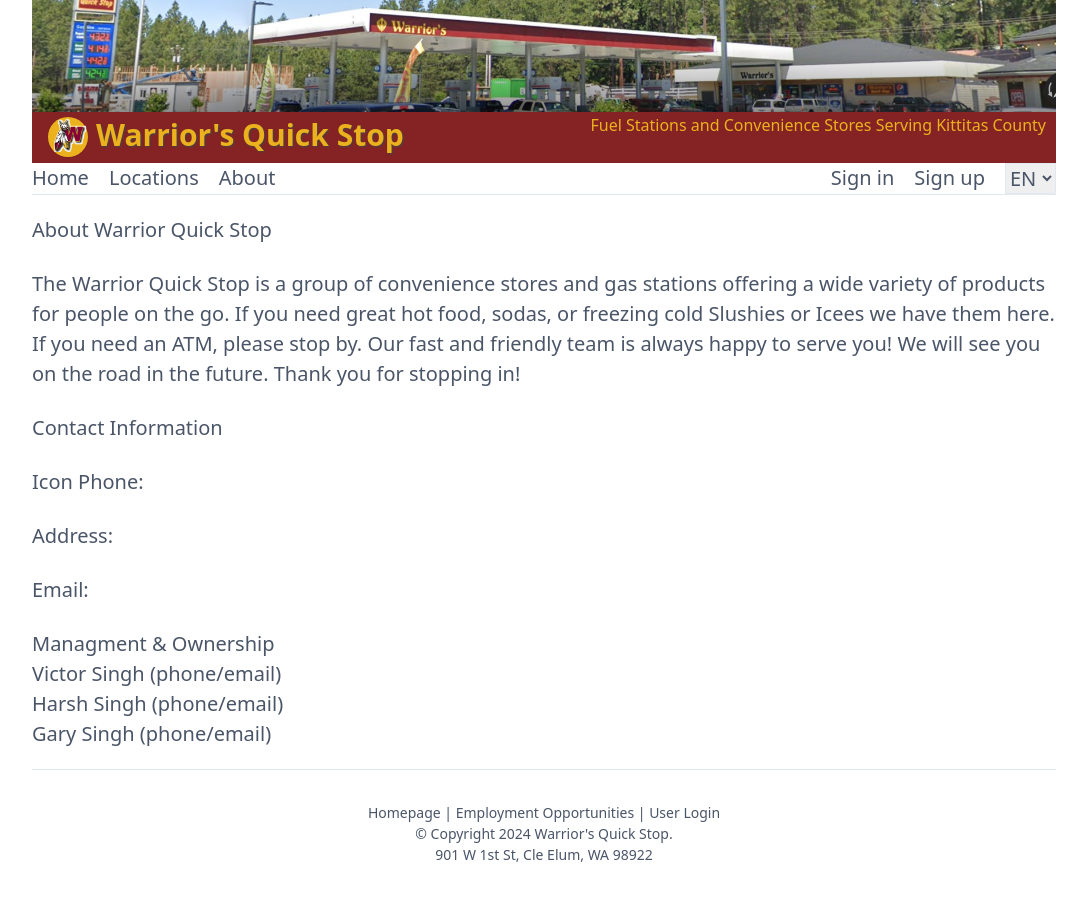
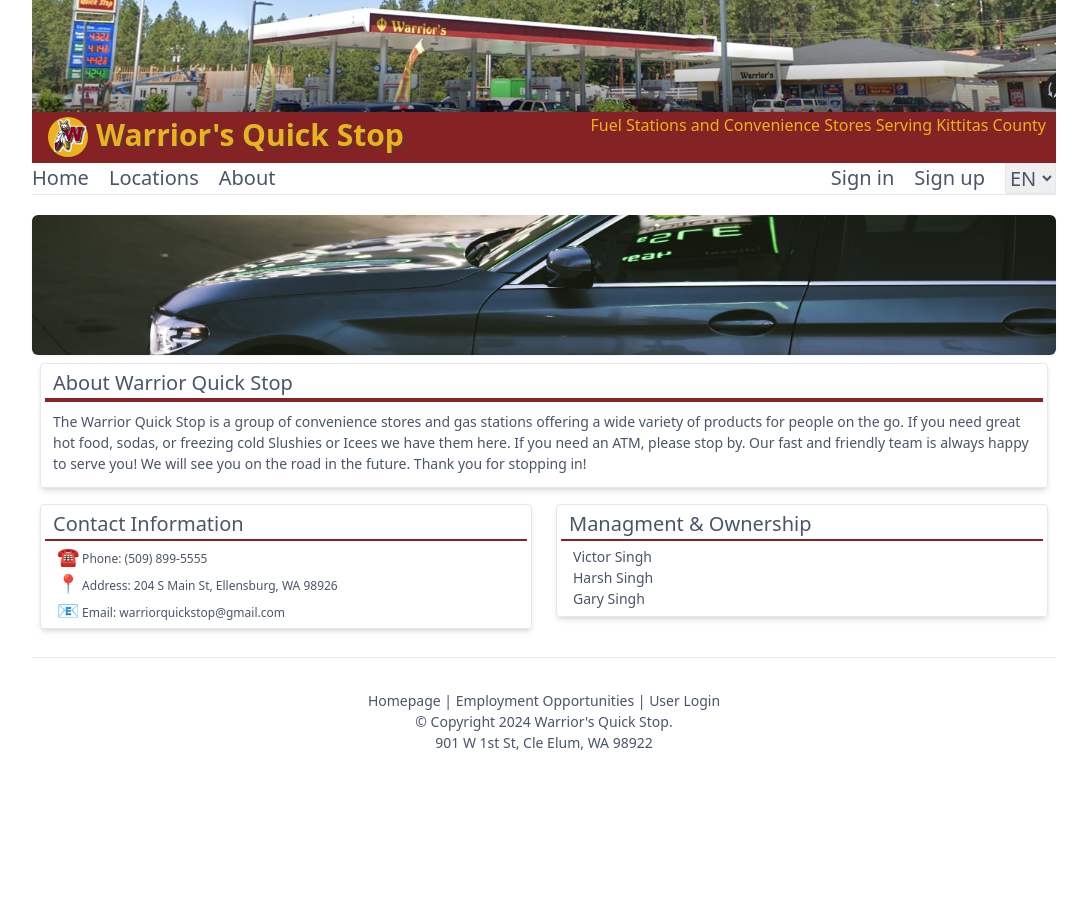
Before and after one commit to PatrickMurphyDev/Warrior, a Next.js app: page /en/about in a window 1280 px wide. Shown: the whole page, without its empty margins (96-1183 px from the left). After the commit the page ends 800 px from the top, so only its background shows below. Built offline with nearby package versions, Linux system fonts and the light colour scheme.

Commit message:
update about page layout  (force)

```diff
--- a/src/app/[locale]/(unauth)/about/page.tsx
+++ b/src/app/[locale]/(unauth)/about/page.tsx
@@ -1,5 +1,9 @@
+/* eslint-disable no-plusplus */
+import Image from 'next/image';
 import { useTranslations } from 'next-intl';
 import { getTranslations } from 'next-intl/server';
+
+import { AppConfig } from '@/utils/AppConfig';
 
 export async function generateMetadata(props: { params: { locale: string } }) {
   const t = await getTranslations({
@@ -16,25 +20,78 @@
 export default function About() {
   const t = useTranslations('About');
 
+  let eltCount = 0;
   return (
     <div>
-      <h1>About Warrior Quick Stop</h1>
-      <p>{t('about_paragraph')}</p>
-
-      <h2>Contact Information</h2>
-      <div>
-        <p>
-          <span>Icon</span> Phone:{' '}
-        </p>
-        <p>Address: </p>
-        <p>Email: </p>
+      <div
+        className="relative w-full overflow-hidden rounded-md shadow-sm"
+        style={{ height: 140 }}
+      >
+        <Image
+          src={AppConfig.aboutPageDetails.imageSrcURL}
+          alt="bmw outside"
+          fill
+          style={{
+            objectFit: 'cover',
+            objectPosition: 'center -790px',
+          }}
+        />
       </div>
-
-      <h3>Managment & Ownership</h3>
-      <div>
-        <h4>Victor Singh (phone/email)</h4>
-        <h4>Harsh Singh (phone/email)</h4>
-        <h4>Gary Singh (phone/email)</h4>
+      <div className="w-full">
+        <div className="relative m-2 rounded border border-solid border-gray-300 p-1 shadow-md">
+          <h1
+            className="border-b-4 border-solid pl-2"
+            style={{ borderColor: AppConfig.colors[1] }}
+          >
+            About Warrior Quick Stop
+          </h1>
+          <p className="p-2 text-sm" style={{ marginBottom: 1, marginTop: 1 }}>
+            {t('about_paragraph')}
+          </p>
+        </div>
+      </div>
+      <div className="grid grid-cols-1 gap-2 md:grid-cols-2 xl:grid-cols-2">
+        <div className="relative inline-block align-top">
+          <div className="relative m-2 rounded border border-solid border-gray-300 p-1 shadow-md">
+            <h2
+              className="border-b-2 border-solid pl-2"
+              style={{ borderColor: AppConfig.colors[1] }}
+            >
+              Contact Information
+            </h2>
+            <div className="pl-3 text-xs">
+              <p style={{ marginTop: 2, marginBottom: 0 }}>
+                <span className="text-lg">☎️</span> Phone:
+                {` ${AppConfig.aboutPageDetails.phoneNumber}`}
+              </p>
+              <p style={{ marginTop: 0, marginBottom: 0 }}>
+                <span className="text-lg">📍</span> Address:
+                {` ${AppConfig.aboutPageDetails.address.line1}, ${AppConfig.aboutPageDetails.address.city}, ${AppConfig.aboutPageDetails.address.state} ${AppConfig.aboutPageDetails.address.zipcode}`}
+              </p>
+              <p style={{ marginTop: 0, marginBottom: 0 }}>
+                <span className="text-lg">📧</span> Email:
+                {` ${AppConfig.aboutPageDetails.email}`}
+              </p>
+            </div>
+          </div>
+        </div>
+        <div className="inline-block align-top">
+          <div className="relative m-2 rounded border border-solid border-gray-300 p-1 shadow-md">
+            <h3
+              className="border-b-2 border-solid pl-2"
+              style={{ borderColor: AppConfig.colors[1] }}
+            >
+              Managment & Ownership
+            </h3>
+            <div className="text-sm">
+              <ul className="pl-3" style={{ marginTop: 5, marginBottom: 3 }}>
+                {Array.from(AppConfig.aboutPageDetails.staff).map((elt) => {
+                  return <li key={eltCount++}>{elt}</li>;
+                })}
+              </ul>
+            </div>
+          </div>
+        </div>
       </div>
     </div>
   );
```
